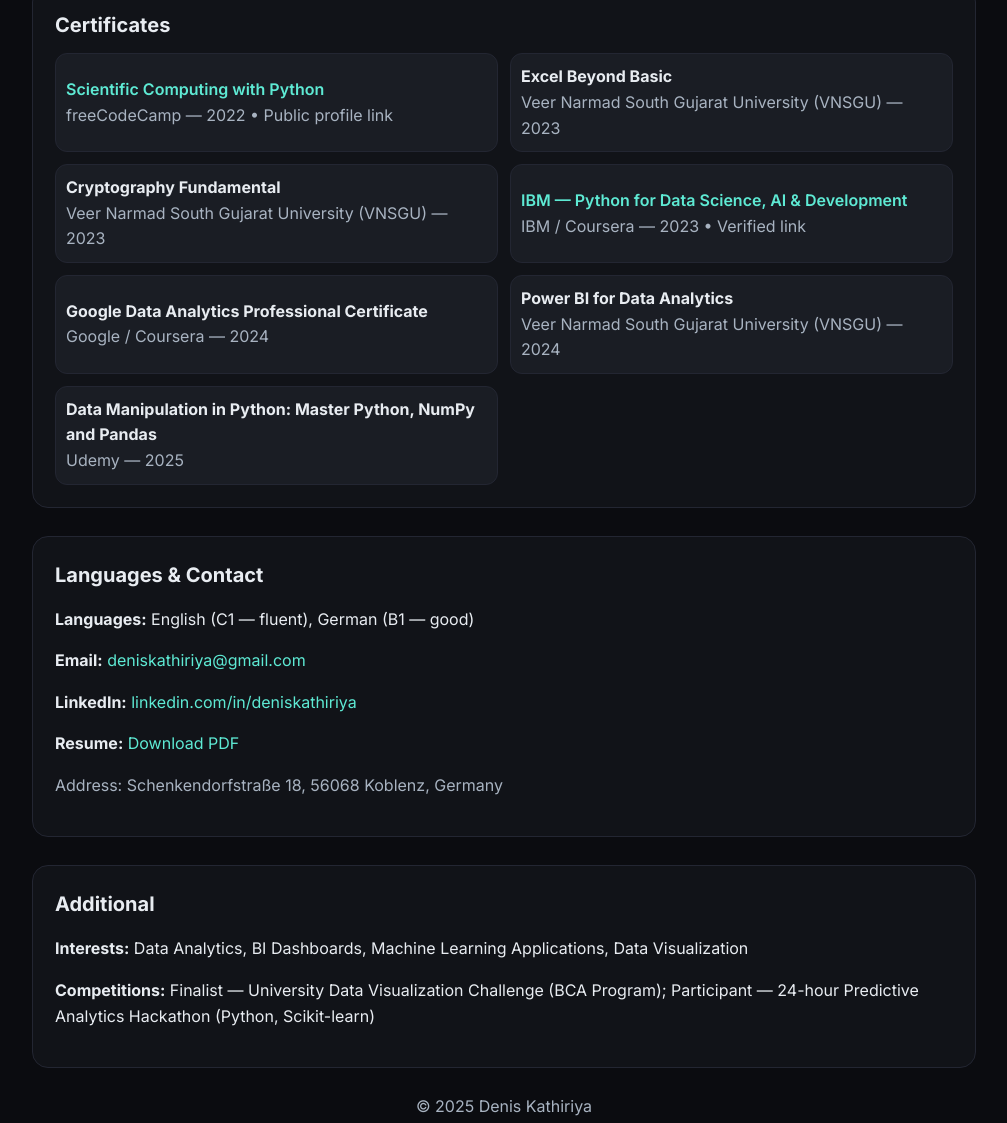
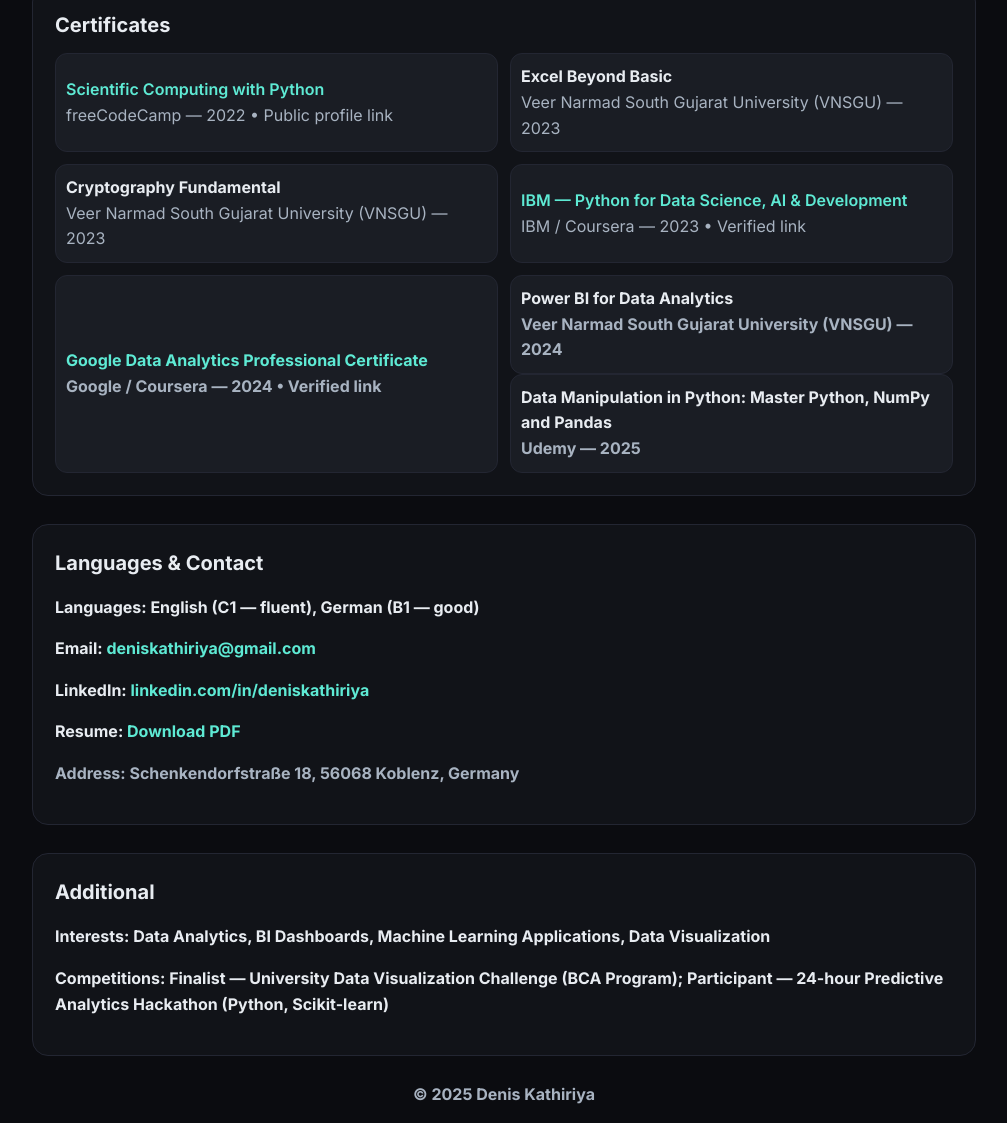
Before and after one commit to deniskathiriya/deniskathiriya.github.io, a plain HTML site: page index.html in a window 1280 px wide. Shown: the part 2832-3955 px from the top of the page, without its empty margins (136-1143 px from the left). Drawn offline with Linux system fonts and the light colour scheme.

Commit message:
Update index.html

```diff
--- a/index.html
+++ b/index.html
@@ -214,8 +214,8 @@
         </div>
         <div class="cert">
           <div>
-            <strong>Google Data Analytics Professional Certificate</strong>
-            <div class="muted">Google / Coursera — 2024</div>
+            <a href="https://coursera.org/verify/KVDE5JZ2722W " target="_blank" rel="noopener"><strong>Google Data Analytics Professional Certificate</a>
+            <div class="muted">Google / Coursera — 2024 • Verified link</div>
           </div>
         </div>
         <div class="cert">
```
